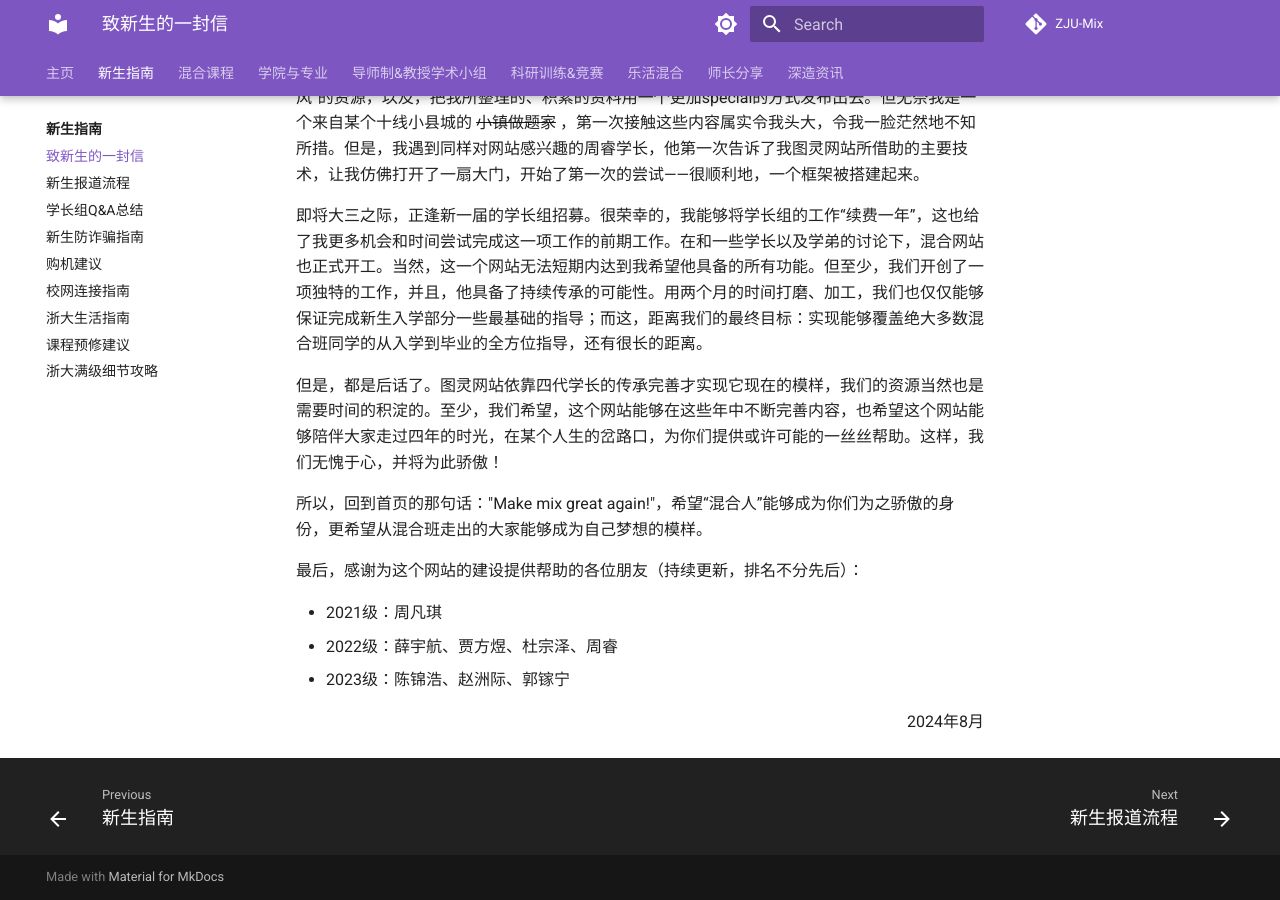
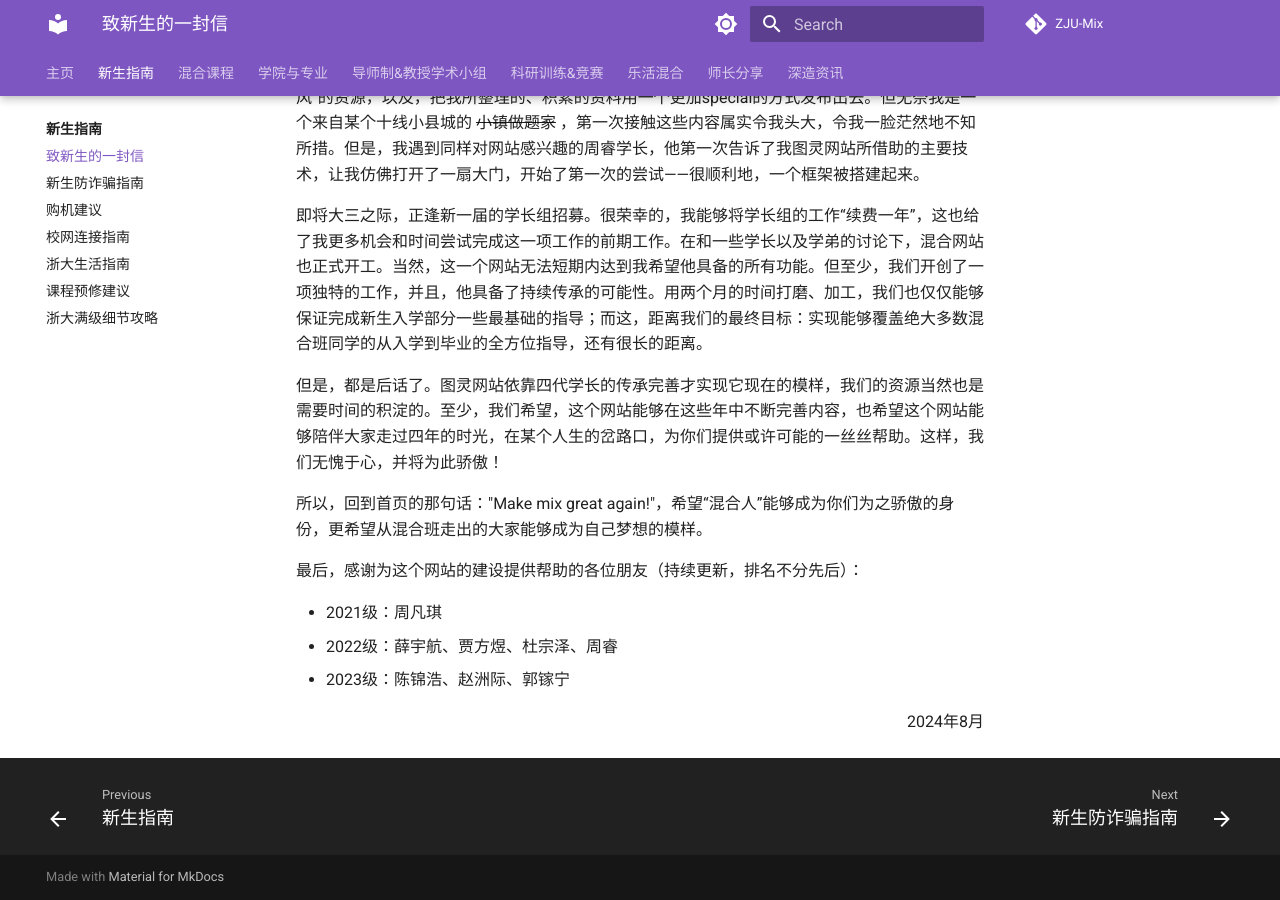
Before and after one commit to ZJU-Mix/ourMIX, an MkDocs documentation site: the page built from docs/entrance/letter.md, in a window 1280 px wide and 900 px high, scrolled down 766 px. Built offline with MkDocs 1.6.1 and Material for MkDocs 9.7.7, drawn with Linux system fonts in a browser that asks for light colours; comment, search, counter and statistics services are not loaded; some of the changed lines change nothing that is shown.

Commit message:
Update mkdocs.yml

```diff
--- a/mkdocs.yml
+++ b/mkdocs.yml
@@ -12,8 +12,8 @@ nav:
   - 新生指南:
     - entrance/index.md
     - 致新生的一封信: entrance/letter.md
-    - 新生报道流程: entrance/process.md
-    - 学长组Q&A总结: entrance/QA.md
+   # - 新生报道流程: entrance/process.md
+   # - 学长组Q&A总结: entrance/QA.md
     - 新生防诈骗指南: entrance/protect.md
     - 购机建议: entrance/computer.md
     - 校网连接指南: entrance/wifi.md
```
